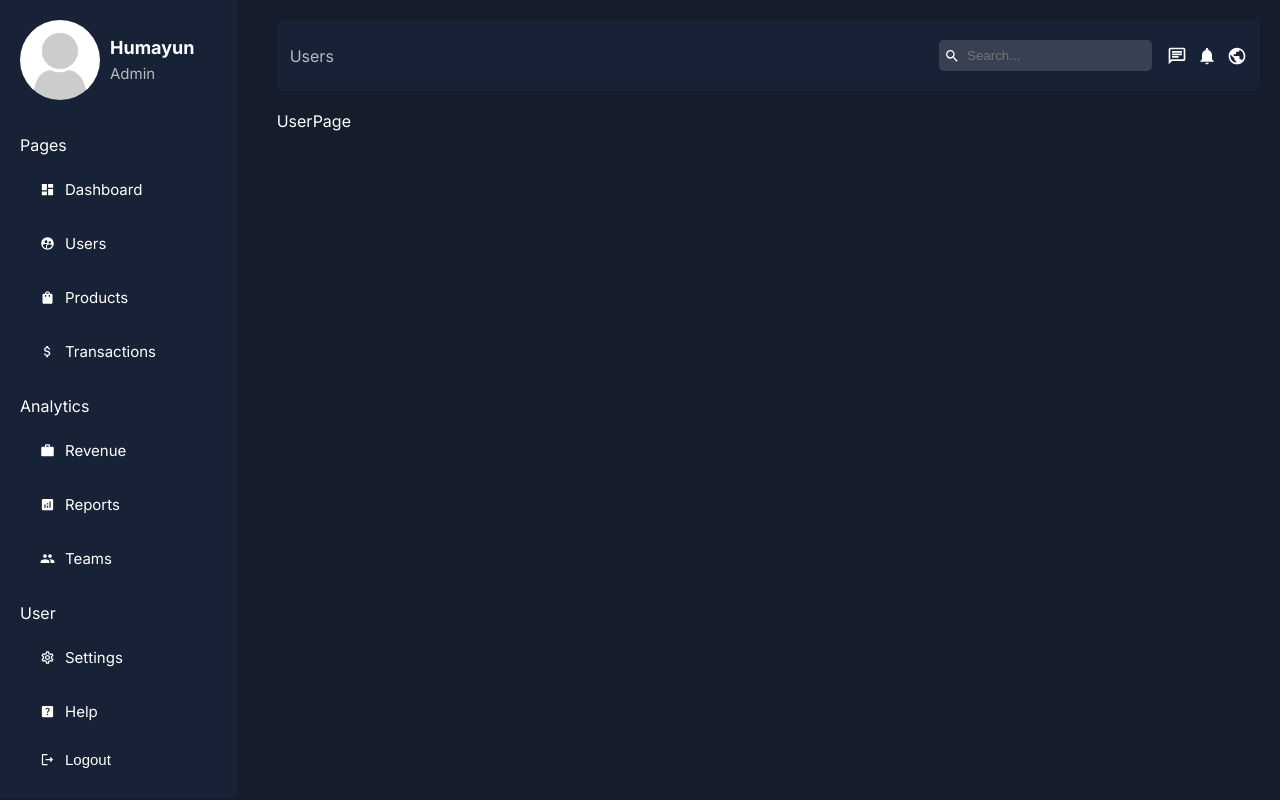
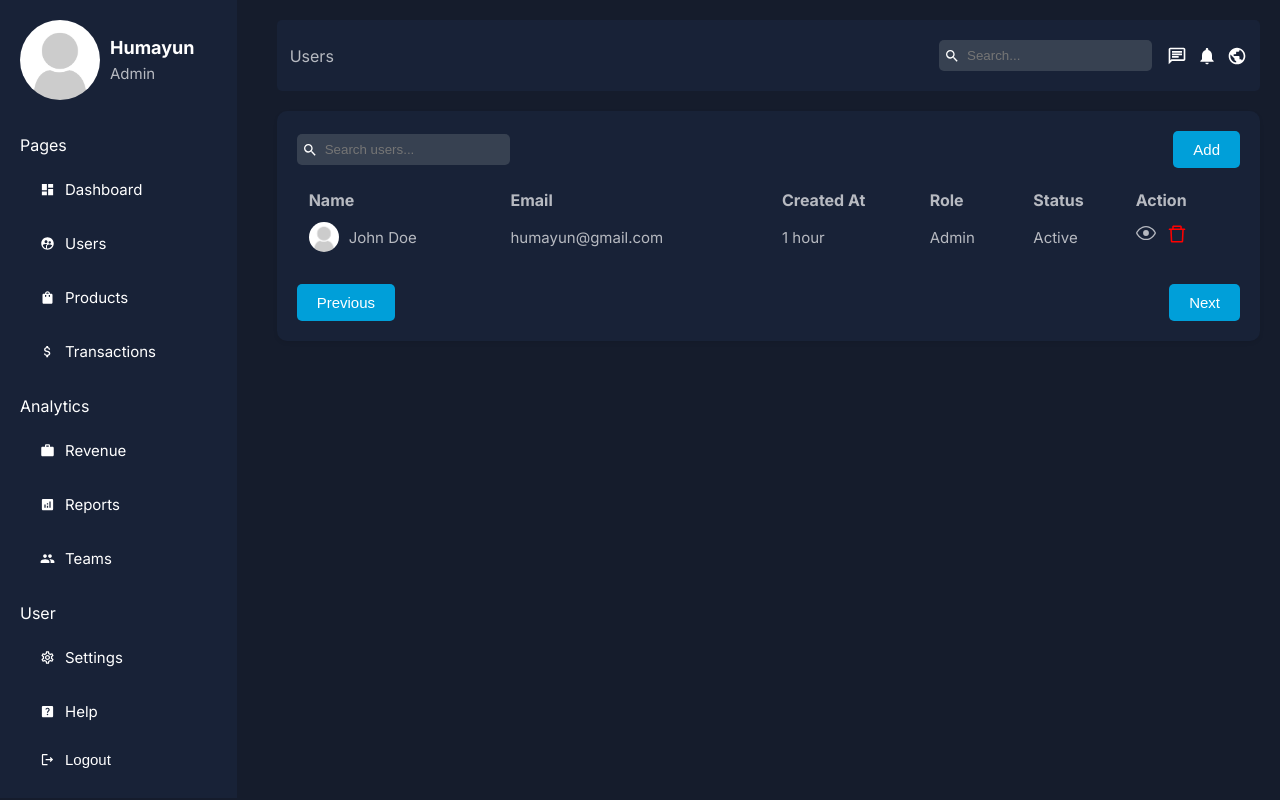
Before and after one commit to devhumayun/Nextjs-Dashboard, a Next.js app: page /dashboard/users in a window 1280 px wide. Built offline with nearby package versions, Linux system fonts and the light colour scheme.

Commit message:
user and product page design

```diff
--- a/app/dashboard/products/page.js
+++ b/app/dashboard/products/page.js
@@ -1,5 +1,7 @@
+import Product from "@/app/ui/product/Product";
+
 const ProductPage = () => {
-  return <div>ProductPage</div>;
+  return <Product />;
 };
 
 export default ProductPage;
--- a/app/dashboard/users/page.js
+++ b/app/dashboard/users/page.js
@@ -1,5 +1,11 @@
+import User from "@/app/ui/user/User";
+
 const UserPage = () => {
-  return <div>UserPage</div>;
+  return (
+    <div>
+      <User />
+    </div>
+  );
 };
 
 export default UserPage;
--- a/app/ui/dashboard/navbar/Navbar.jsx
+++ b/app/ui/dashboard/navbar/Navbar.jsx
@@ -4,9 +4,9 @@ import { usePathname } from "next/navigation";
 import {
     MdNotifications,
     MdOutlineChat,
-    MdPublic,
-    MdSearch,
+    MdPublic
 } from "react-icons/md";
+import Search from "../../search/Search";
 import styles from './navbar.module.css';
 
 const Navbar = () => {
@@ -15,10 +15,7 @@ const Navbar = () => {
         <div className={styles.container}>
             <div className={styles.title}>{pathname.split("/").pop()}</div>
             <div className={styles.menu}>
-                <div className={styles.search}>
-                    <MdSearch className={styles.searchIcon} />
-                    <input type="text" placeholder="Search..." className={styles.input} />
-                </div>
+                <Search placeholder="Search..." />
                 <div className={styles.icons}>
                     <MdOutlineChat size={20} />
                     <MdNotifications size={20} />
--- /dev/null
+++ b/app/ui/pagination/Pagination.jsx
@@ -0,0 +1,13 @@
+
+import styles from './pagination.module.css'
+
+const Pagination = () => {
+    return (
+        <div className={styles.container}>
+            <button className={styles.button}>Previous</button>
+            <button className={styles.button}>Next</button>
+        </div>
+    )
+}
+
+export default Pagination
--- /dev/null
+++ b/app/ui/pagination/pagination.module.css
@@ -0,0 +1,13 @@
+.container {
+  display: flex;
+  justify-content: space-between;
+  margin-top: 20px;
+}
+.button {
+  background-color: rgb(0, 159, 217);
+  border: none;
+  padding: 10px 20px;
+  border-radius: 5px;
+  font-size: 15px;
+  color: white;
+}
--- /dev/null
+++ b/app/ui/product/product.module.css
@@ -0,0 +1,61 @@
+.container {
+  background: var(--bgSoft);
+  padding: 20px;
+  box-shadow: var(--shadow-sm);
+  border-radius: 10px;
+}
+.topbar {
+  display: flex;
+  align-items: center;
+  justify-content: space-between;
+  margin-bottom: 20px;
+}
+.addButton {
+  background-color: rgb(0, 159, 217);
+  border: none;
+  padding: 10px 20px;
+  border-radius: 5px;
+  font-size: 15px;
+  color: white;
+}
+
+.table {
+  width: 100%;
+  color: var(--textSoft);
+}
+.table th {
+  text-align: left;
+  padding-left: 10px;
+}
+.table td {
+  padding: 10px;
+  font-size: 15px;
+}
+
+.product_iname {
+  display: flex;
+  align-items: center;
+  gap: 10px;
+}
+.productImage {
+  width: 30px;
+  height: 30px;
+  border-radius: 50%;
+  object-fit: cover;
+}
+.productTitle {
+}
+.actionBtn {
+  display: flex;
+  gap: 10px;
+}
+.viewBtn {
+  font-size: 20px;
+}
+.deleteBtn {
+  font-size: 22px;
+  background-color: transparent;
+  border: none;
+  color: red;
+  cursor: pointer;
+}
--- /dev/null
+++ b/app/ui/search/Search.jsx
@@ -0,0 +1,14 @@
+import {
+    MdSearch,
+} from "react-icons/md";
+import styles from './search.module.css';
+const Search = ({ placeholder }) => {
+    return (
+        <div className={styles.search}>
+            <MdSearch className={styles.searchIcon} />
+            <input type="text" placeholder={placeholder} className={styles.input} />
+        </div>
+    )
+}
+
+export default Search
--- /dev/null
+++ b/app/ui/search/search.module.css
@@ -0,0 +1,17 @@
+.search {
+  display: flex;
+  align-items: center;
+  position: relative;
+}
+.searchIcon {
+  position: absolute;
+  left: 5px;
+}
+.input {
+  outline: none;
+  background-color: #374151;
+  border: none;
+  padding: 8px 8px 8px 28px;
+  color: var(--textSoft);
+  border-radius: 5px;
+}
--- /dev/null
+++ b/app/ui/user/Button.jsx
@@ -0,0 +1,9 @@
+import styles from './user.module.css'
+
+const Button = () => {
+    return (
+        <button className={styles.addButton}>Add</button>
+    )
+}
+
+export default Button
--- /dev/null
+++ b/app/ui/user/User.jsx
@@ -0,0 +1,68 @@
+import Image from 'next/image'
+import Link from 'next/link'
+import { AiOutlineDelete } from "react-icons/ai"
+import { GoEye } from "react-icons/go"
+import Pagination from '../pagination/Pagination'
+import Search from '../search/Search'
+import Button from './Button'
+import styles from './user.module.css'
+
+const User = () => {
+    return (
+        <div className={styles.container}>
+            <div className={styles.topbar}>
+                <Search placeholder="Search users..." />
+                <Button />
+            </div>
+            <table className={styles.table}>
+                <thead className={styles.tableheading}>
+                    <tr>
+                        <th>Name</th>
+                        <th>Email</th>
+                        <th>Created At</th>
+                        <th>Role</th>
+                        <th>Status</th>
+                        <th>Action</th>
+                    </tr>
+                </thead>
+                <tbody className={styles.tablebody}>
+                    <tr>
+                        <td>
+                            <div className={styles.user}>
+                                <Image
+                                    src="/noavatar.png"
+                                    alt=""
+                                    width={40}
+                                    height={40}
+                                    className={styles.userImage}
+                                />
+                                John Doe
+                            </div>
+                        </td>
+                        <td>
+                            <span className={`${styles.status} ${styles.pending}`}>
+                                humayun@gmail.com
+                            </span>
+                        </td>
+                        <td>1 hour</td>
+                        <td>Admin</td>
+                        <td>Active</td>
+                        <td>
+                            <div className={styles.actionBtn}>
+                                <Link href={"#"} className={styles.viewBtn}>
+                                    <GoEye />
+                                </Link>
+                                <button className={styles.deleteBtn}>
+                                    <AiOutlineDelete />
+                                </button>
+                            </div>
+                        </td>
+                    </tr>
+                </tbody>
+            </table>
+            <Pagination />
+        </div>
+    )
+}
+
+export default User
--- /dev/null
+++ b/app/ui/user/user.module.css
@@ -0,0 +1,59 @@
+.container {
+  background: var(--bgSoft);
+  padding: 20px;
+  box-shadow: var(--shadow-sm);
+  border-radius: 10px;
+}
+.topbar {
+  display: flex;
+  align-items: center;
+  justify-content: space-between;
+  margin-bottom: 20px;
+}
+.addButton {
+  background-color: rgb(0, 159, 217);
+  border: none;
+  padding: 10px 20px;
+  border-radius: 5px;
+  font-size: 15px;
+  color: white;
+}
+
+.table {
+  width: 100%;
+  color: var(--textSoft);
+}
+.table th {
+  text-align: left;
+  padding-left: 10px;
+}
+.table td {
+  padding: 10px;
+  font-size: 15px;
+}
+
+.user {
+  display: flex;
+  align-items: center;
+  gap: 10px;
+}
+.userImage {
+  width: 30px;
+  height: 30px;
+  border-radius: 50%;
+  object-fit: cover;
+}
+.actionBtn {
+  display: flex;
+  gap: 10px;
+}
+.viewBtn {
+  font-size: 20px;
+}
+.deleteBtn {
+  font-size: 22px;
+  background-color: transparent;
+  border: none;
+  color: red;
+  cursor: pointer;
+}
```
Also changed, not shown: app/ui/product/Product.jsx (added, +67 -0 lines).
